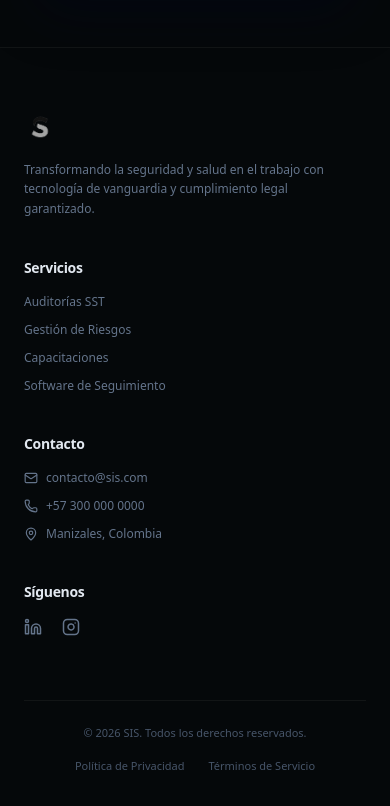
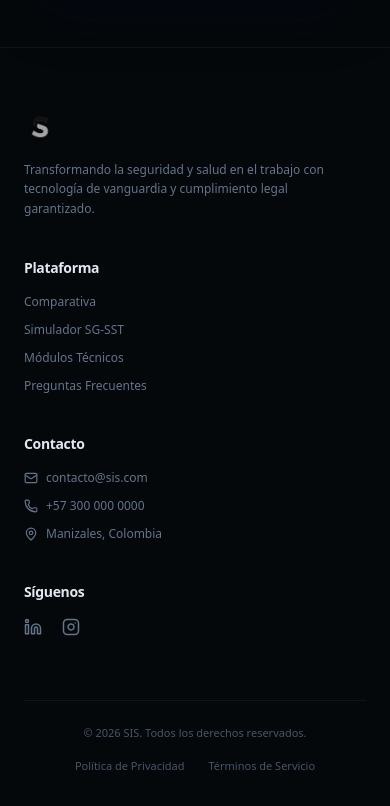
Before and after one commit to integralsst/SIS_CLIENT, a React (Vite) app: page / in a window 390 px wide. Shown: the part 8970-9776 px from the top of the page. Built offline with nearby package versions, Linux system fonts and the light colour scheme.

Commit message:
upgrade saas2

```diff
--- a/src/components/Footer.tsx
+++ b/src/components/Footer.tsx
@@ -1,6 +1,4 @@
 import { Mail, Phone, MapPin, Linkedin, Instagram } from 'lucide-react';
-
-// Importamos el logo exactamente igual que en el Navbar
 import Logo from '../assets/logosis.webp';
 
 const Footer = () => {
@@ -11,7 +9,6 @@ const Footer = () => {
         {/* Branding */}
         <div className="space-y-4 col-span-1 sm:col-span-2 md:col-span-1">
           <div className="flex items-center">
-             {/* Renderizamos solo el logo, limpio y elegante */}
              <img src={Logo} alt="Logo SIS" className="h-8 w-auto object-contain rounded-sm grayscale hover:grayscale-0 transition-all duration-300" />
           </div>
           <p className="text-slate-500 text-xs leading-relaxed max-w-xs font-medium">
@@ -19,14 +16,14 @@ const Footer = () => {
           </p>
         </div>
 
-        {/* Servicios */}
+        {/* Plataforma (Reemplaza a Servicios) */}
         <div>
-          <h4 className="text-slate-200 text-sm font-semibold mb-4 tracking-tight">Servicios</h4>
+          <h4 className="text-slate-200 text-sm font-semibold mb-4 tracking-tight">Plataforma</h4>
           <ul className="space-y-3 text-xs font-medium text-slate-500">
-            <li><a href="#" className="hover:text-white transition-colors">Auditorías SST</a></li>
-            <li><a href="#" className="hover:text-white transition-colors">Gestión de Riesgos</a></li>
-            <li><a href="#" className="hover:text-white transition-colors">Capacitaciones</a></li>
-            <li><a href="#" className="hover:text-white transition-colors">Software de Seguimiento</a></li>
+            <li><a href="#comparativa" className="hover:text-cyan-400 transition-colors">Comparativa</a></li>
+            <li><a href="#dashboard" className="hover:text-cyan-400 transition-colors">Simulador SG-SST</a></li>
+            <li><a href="#modulos" className="hover:text-cyan-400 transition-colors">Módulos Técnicos</a></li>
+            <li><a href="#faq" className="hover:text-cyan-400 transition-colors">Preguntas Frecuentes</a></li>
           </ul>
         </div>
 
@@ -34,9 +31,9 @@ const Footer = () => {
         <div>
           <h4 className="text-slate-200 text-sm font-semibold mb-4 tracking-tight">Contacto</h4>
           <ul className="space-y-3 text-xs font-medium text-slate-500">
-            <li className="flex items-center gap-2"><Mail size={14} /> contacto@sis.com</li>
-            <li className="flex items-center gap-2"><Phone size={14} /> +57 300 000 0000</li>
-            <li className="flex items-center gap-2"><MapPin size={14} /> Manizales, Colombia</li>
+            <li className="flex items-center gap-2 hover:text-slate-300 transition-colors"><Mail size={14} /> contacto@sis.com</li>
+            <li className="flex items-center gap-2 hover:text-slate-300 transition-colors"><Phone size={14} /> +57 300 000 0000</li>
+            <li className="flex items-center gap-2 hover:text-slate-300 transition-colors"><MapPin size={14} /> Manizales, Colombia</li>
           </ul>
         </div>
 
@@ -44,23 +41,22 @@ const Footer = () => {
         <div>
           <h4 className="text-slate-200 text-sm font-semibold mb-4 tracking-tight">Síguenos</h4>
           <div className="flex gap-5">
-            {/* Quitamos los fondos redondos para un look más "flat" y moderno */}
-            <a href="#" className="text-slate-500 hover:text-white transition-colors">
+            <a href="#" className="text-slate-500 hover:text-cyan-400 transition-colors transform hover:scale-110">
               <Linkedin size={18} />
             </a>
-            <a href="#" className="text-slate-500 hover:text-white transition-colors">
+            <a href="#" className="text-slate-500 hover:text-cyan-400 transition-colors transform hover:scale-110">
               <Instagram size={18} />
             </a>
           </div>
         </div>
       </div>
 
-      {/* Bottom Bar: Al estilo Apple, con enlaces legales extra y tipografía muy sutil */}
+      {/* Bottom Bar */}
       <div className="max-w-7xl mx-auto pt-6 border-t border-white/5 flex flex-col md:flex-row justify-between items-center gap-4 text-[11px] font-medium text-slate-600">
         <p>© 2026 SIS. Todos los derechos reservados.</p>
         <div className="flex gap-6">
-          <a href="#" className="hover:text-slate-400 transition-colors">Política de Privacidad</a>
-          <a href="#" className="hover:text-slate-400 transition-colors">Términos de Servicio</a>
+          <a href="#" className="hover:text-cyan-400 transition-colors">Política de Privacidad</a>
+          <a href="#" className="hover:text-cyan-400 transition-colors">Términos de Servicio</a>
         </div>
       </div>
     </footer>
--- a/src/components/Navbar.tsx
+++ b/src/components/Navbar.tsx
@@ -5,10 +5,12 @@ import { useAuth } from '../context/AuthContext';
 
 import Logo from '../assets/logosis.webp';
 
+// Enlaces actualizados según la estructura real de tu LandingPage
 const navLinks = [
-  { name: 'Beneficios', href: '#features' },
-  { name: 'Cómo funciona', href: '#how' },
-  { name: 'Precios', href: '#pricing' },
+  { name: 'Comparativa', href: '#comparativa' },
+  { name: 'Simulador', href: '#dashboard' },
+  { name: 'Módulos', href: '#modulos' },
+  { name: 'FAQ', href: '#faq' },
 ];
 
 const Navbar = () => {
@@ -61,7 +63,7 @@ const Navbar = () => {
               <div className="absolute inset-0 bg-cyan-500/20 blur-xl rounded-full opacity-0 group-hover:opacity-100 transition-opacity duration-500" />
               <img
                 src={Logo}
-                alt="Logo"
+                alt="Logo SIS"
                 className="relative h-10 w-auto object-contain transition-transform duration-300 group-hover:scale-105 rounded-md"
               />
             </div>
@@ -82,7 +84,7 @@ const Navbar = () => {
             ))}
           </nav>
 
-          {/* --- PROPUESTA PREMIUM: Iconos de Usuario y Logout --- */}
+          {/* Iconos de Usuario y Logout */}
           <div className="hidden md:flex items-center gap-3">
             {user ? (
               <div className="flex items-center gap-3 p-1 pl-4 pr-1 bg-white/5 rounded-full border border-white/10 hover:border-white/20 transition-all">
@@ -114,7 +116,7 @@ const Navbar = () => {
             ) : (
               <Link
                 to="/login"
-                className="px-6 py-2.5 rounded-full bg-cyan-600 hover:bg-cyan-700 text-white font-bold text-sm shadow-lg shadow-cyan-500/20 transition-all hover:scale-105 border border-white/10"
+                className="px-6 py-2.5 rounded-full bg-cyan-600 hover:bg-cyan-500 text-slate-950 font-bold text-sm shadow-lg shadow-cyan-500/20 transition-all hover:scale-105 border border-cyan-400/50"
               >
                 Iniciar Sesión
               </Link>
@@ -137,7 +139,7 @@ const Navbar = () => {
       <div className={`fixed inset-0 z-[100] transition-opacity duration-300 md:hidden ${isMobileMenuOpen ? 'opacity-100' : 'opacity-0 pointer-events-none'}`}>
         <div className="absolute inset-0 bg-black/60 backdrop-blur-sm" onClick={() => setIsMobileMenuOpen(false)} />
 
-        <div className={`absolute top-0 right-0 w-[300px] h-full bg-[#0a0a0a]/95 backdrop-blur-2xl border-l border-white/10 flex flex-col transition-transform duration-300 ease-out ${isMobileMenuOpen ? 'translate-x-0' : 'translate-x-full'}`}>
+        <div className={`absolute top-0 right-0 w-[300px] h-full bg-[#05080a]/95 backdrop-blur-2xl border-l border-white/10 flex flex-col transition-transform duration-300 ease-out ${isMobileMenuOpen ? 'translate-x-0' : 'translate-x-full'}`}>
 
           <div className="p-6 border-b border-white/10 flex items-center justify-between">
             {user ? (
@@ -147,11 +149,11 @@ const Navbar = () => {
                 </div>
                 <div className="flex flex-col">
                   <span className="text-sm font-bold text-white truncate max-w-[120px]">{user.name}</span>
-                  <span className="text-[10px] text-slate-500 uppercase font-bold tracking-tighter">Sesión Activa</span>
+                  <span className="text-[10px] text-cyan-500 uppercase font-bold tracking-widest">Sesión Activa</span>
                 </div>
               </div>
             ) : (
-              <img src={Logo} alt="Logo" className="h-8 w-auto object-contain rounded-sm" />
+              <img src={Logo} alt="Logo SIS" className="h-8 w-auto object-contain rounded-sm" />
             )}
             <button onClick={() => setIsMobileMenuOpen(false)} className="p-2 rounded-full bg-white/5 text-slate-400 hover:text-white transition-all">
               <X size={20} />
@@ -198,7 +200,7 @@ const Navbar = () => {
               <Link
                 to="/login"
                 onClick={() => setIsMobileMenuOpen(false)}
-                className="flex items-center justify-center w-full rounded-xl py-4 bg-gradient-to-r from-cyan-600 to-blue-600 text-white font-bold shadow-lg shadow-cyan-900/20 border border-white/10"
+                className="flex items-center justify-center w-full rounded-xl py-4 bg-cyan-500 hover:bg-cyan-400 text-slate-950 font-bold shadow-lg shadow-cyan-900/20 transition-all"
               >
                 Iniciar Sesión
               </Link>
--- a/src/index.css
+++ b/src/index.css
@@ -1,6 +1,11 @@
 @tailwind base;
 @tailwind components;
 @tailwind utilities;
+
+
+html {
+  scroll-behavior: smooth;
+}
 
 :root {
   --background: #05080a;
--- a/src/pages/public/LandingPage.tsx
+++ b/src/pages/public/LandingPage.tsx
@@ -1,5 +1,4 @@
 import { motion, type Variants } from 'framer-motion';
-// Asegúrate de que las rutas a tus componentes sean las correctas
 import Hero from '../../components/Hero';
 import Comparison from '../../components/Comparison';
 import { SGSSTDashboard } from '../../components/SGSSTDashboard';
@@ -7,7 +6,6 @@ import FeaturesBento from '../../components/ModulesBento';
 import FAQSection from '../../components/FAQSection';
 import CTASection from '../../components/CTASection';
 
-// --- ANIMACIONES TIPO APPLE (Tipadas para TypeScript) ---
 const appleEase = [0.16, 1, 0.3, 1] as const;
 
 const fadeUp: Variants = {
@@ -21,23 +19,19 @@ const fadeUp: Variants = {
 
 export default function LandingPage() {
   return (
-    // Contenedor principal con fondo oscuro corporativo (Slate 950)
     <div className="relative min-h-screen bg-slate-950 font-sans selection:bg-cyan-500/30">
 
-      {/* Fondo: Patrón de puntos sutil para profundidad corporativa, sin brillos excesivos */}
       <div className="absolute inset-0 z-0 opacity-20 pointer-events-none bg-[radial-gradient(#334155_1px,transparent_1px)] [background-size:24px_24px]" />
-
-      {/* Gradiente superior sutil para integrar el nav/hero */}
       <div className="absolute top-0 inset-x-0 h-96 bg-gradient-to-b from-slate-900 to-transparent pointer-events-none z-0" />
 
-      {/* El main mantiene su gap para separar de forma uniforme las secciones superiores */}
       <main className="relative z-10 flex flex-col gap-12 md:gap-20 pt-8">
 
-        {/* HERO SECTION */}
         <Hero />
 
-        {/* COMPARISON SECTION */}
+        {/* El ID "comparativa" conecta con el enlace del Navbar */}
         <motion.div
+          id="comparativa"
+          className="scroll-mt-24" // Ajuste de margen para que el Navbar fijo no tape el título
           initial="hidden"
           whileInView="visible"
           viewport={{ once: true, margin: "-100px" }}
@@ -46,8 +40,10 @@ export default function LandingPage() {
           <Comparison />
         </motion.div>
 
-        {/* DASHBOARD SG-SST (SIMULADOR DE AUDITORÍA) */}
+        {/* El ID "dashboard" conecta con el enlace del Navbar */}
         <motion.div
+          id="dashboard"
+          className="scroll-mt-24"
           initial="hidden"
           whileInView="visible"
           viewport={{ once: true, margin: "-100px" }}
@@ -56,8 +52,10 @@ export default function LandingPage() {
           <SGSSTDashboard />
         </motion.div>
 
-        {/* BENTO GRID DE CARACTERÍSTICAS TÉCNICAS */}
+        {/* El ID "modulos" conecta con el enlace del Navbar */}
         <motion.div
+          id="modulos"
+          className="scroll-mt-24"
           initial="hidden"
           whileInView="visible"
           viewport={{ once: true, margin: "-100px" }}
@@ -66,11 +64,12 @@ export default function LandingPage() {
           <FeaturesBento />
         </motion.div>
 
-        {/* ENVOLTORIO CLAVE: Agrupamos FAQ y CTA en un div sin 'gap'.
-            Esto elimina la franja azul oscuro entre ambas secciones y permite que el fondo blanco del FAQ se fusione con la parte superior del CTA. */}
         <div className="flex flex-col">
 
+          {/* El ID "faq" conecta con el enlace del Navbar */}
           <motion.div
+            id="faq"
+            className="scroll-mt-24"
             initial="hidden"
             whileInView="visible"
             viewport={{ once: true, margin: "-100px" }}
```
